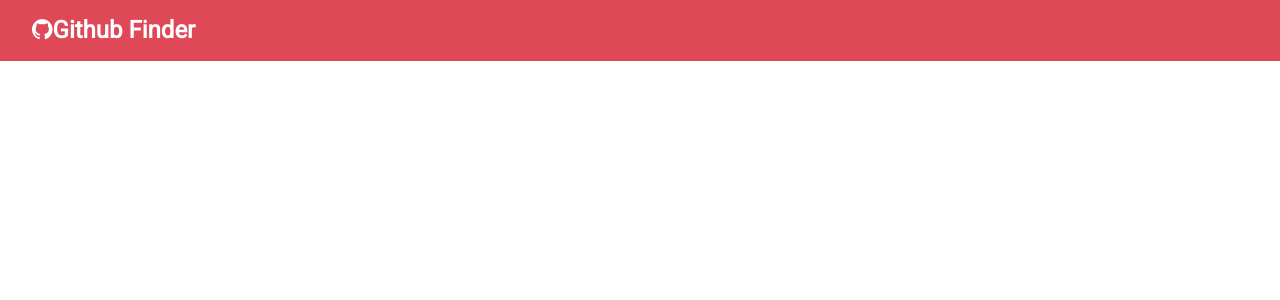
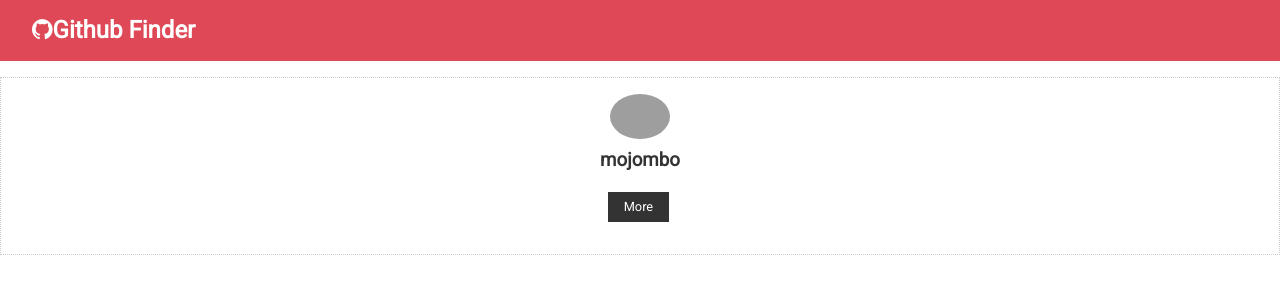
Before and after one commit to luke-h1/react-front-to-back, a React (Create React App) app in the folder section-2-github-finder-react-setup/: page / in a window 1280 px wide. Shown: the top 300 px of the page. Built offline with nearby package versions, Linux system fonts and the light colour scheme; grey boxes are pictures that could not be loaded; the HTML template or start-up script is replaced by a standard one.

Commit message:
update to proj

```diff
--- a/section-2-github-finder-react-setup/src/App.js
+++ b/section-2-github-finder-react-setup/src/App.js
@@ -1,12 +1,14 @@
 import React, { Component } from 'react';
 import './App.css';
 import Navbar from './components/layout/navbar';
+import UserItem from './components/users/UserItem';
 
 class App extends Component {
   render() {
     return (
       <div className='App'>
         <Navbar />
+        <UserItem />
       </div>
     );
   }
--- a/section-2-github-finder-react-setup/src/components/layout/navbar.js
+++ b/section-2-github-finder-react-setup/src/components/layout/navbar.js
@@ -1,12 +1,15 @@
 import React, { Component } from 'react';
-
+import PropTypes from 'prop-types';
 export class Navbar extends Component {
   static defaultProps = {
     title: 'Github Finder',
     icon: 'fa fa-github'
   };
 
-
+  static propTypes = {
+    title: PropTypes.string.isRequired,
+    icon: PropTypes.string.isRequired
+  }
 
   render() {
     return (
--- /dev/null
+++ b/section-2-github-finder-react-setup/src/components/users/UserItem.js
@@ -0,0 +1,32 @@
+import React, { Component } from 'react';
+
+class UserItem extends Component {
+  state = {
+    id: 'id',
+    login: 'mojombo',
+    avatar_url: 'https://avatars0.githubusercontent.com/u/1?v=4',
+    html_url: 'https://github.com/mojombo',
+  };
+
+  render() {
+    const {login, avatar_url, html_url} = this.state;
+    return (
+      <div className='card text-center'>
+        <img
+          src={avatar_url}
+          className='round-img'
+          style={{ width: '60px' }}
+        alt="" />
+        <h3>{login}</h3>
+        <div>
+          <a
+            href={html_url}
+            className='btn btn-dark btn-sm my-1' alt=""
+          >More</a>
+        </div>
+      </div>
+    );
+  }
+}
+
+export default UserItem;
```
Also changed, not shown: section-2-github-finder-react-setup/src/components/users/Users.js (added, +32 -0 lines).
